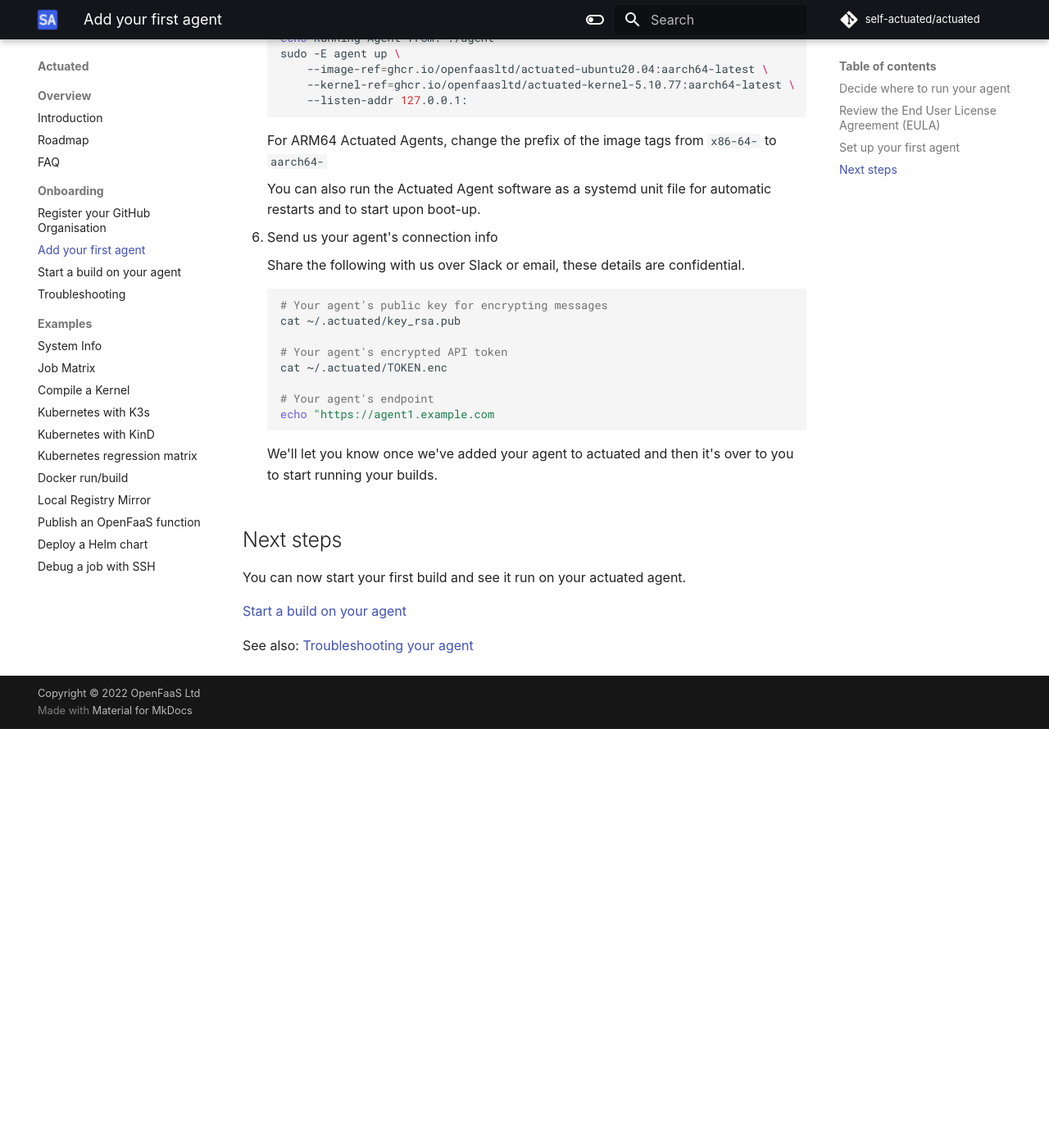
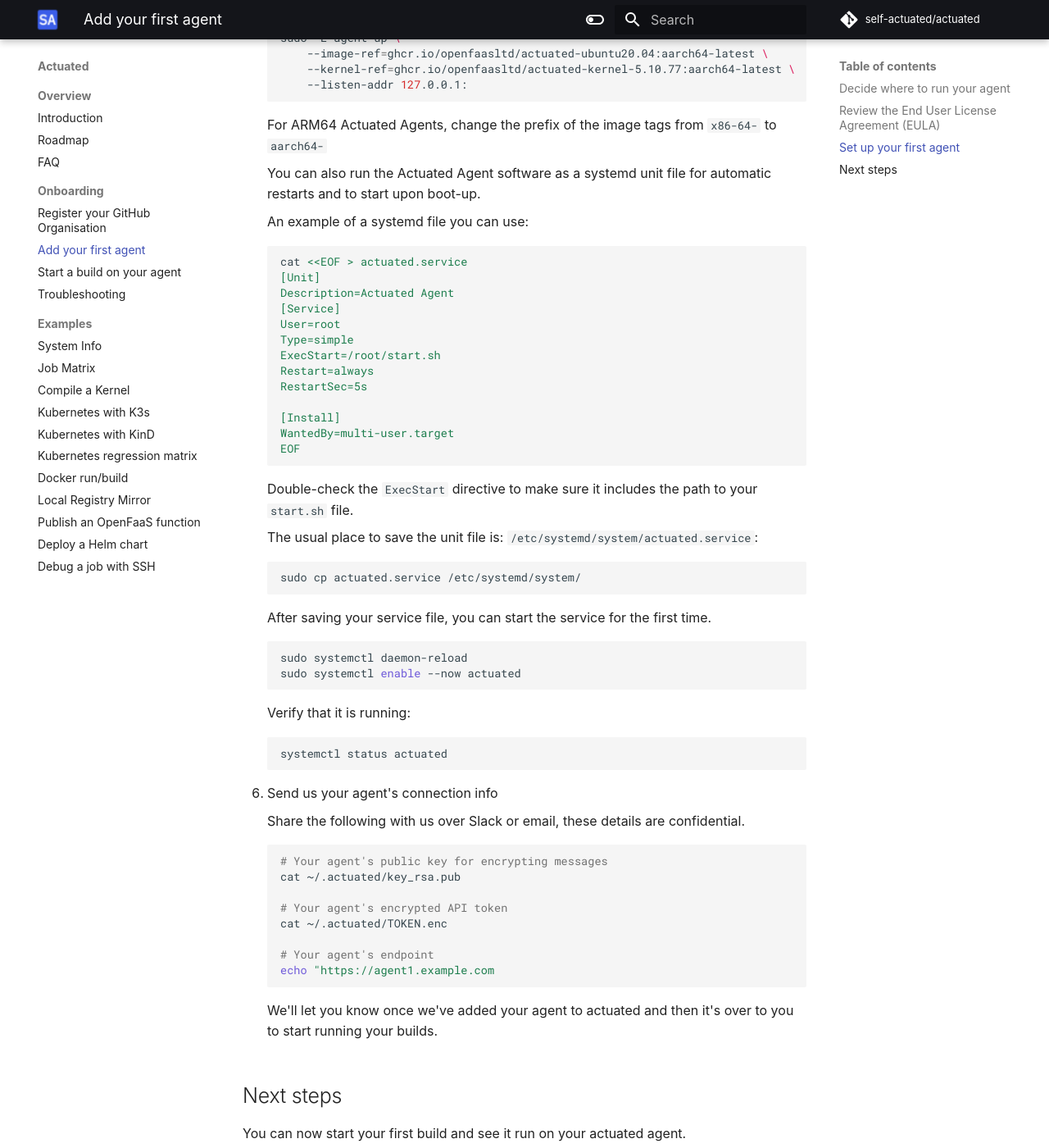
Before and after one commit to welteki/docs.actuated.dev, an MkDocs documentation site: the page built from docs/add-agent.md, in a window 1280 px wide and 1400 px high, scrolled down 4454 px. Shown: the whole window at 82% size. Built offline with MkDocs 1.6.1 and Material for MkDocs 9.7.7, drawn with Linux system fonts in a browser that asks for light colours; some web fonts are replaced; before the commit the page ends 5343 px from its top, so only the background shows below that.

Commit message:
Add systemd unit file example to agent setup docs
Signed-off-by: Han Verstraete (OpenFaaS Ltd) <han@openfaas.com>

````diff
--- a/docs/add-agent.md
+++ b/docs/add-agent.md
@@ -128,7 +128,6 @@
     VwaHniNYHn5niJHH/DgvXMWDECoKA1ZJyMdWC3MuIlyfWVzT5N7a/HPTzyzlrdCl
     bwIDAQAB
     -----END RSA PUBLIC KEY-----
-
     EOF
 
     agent encrypt --key ./actuated.pem \
@@ -183,6 +182,44 @@
 
     You can also run the Actuated Agent software as a systemd unit file for automatic restarts and to start upon boot-up.
 
+    An example of a systemd file you can use:
+
+    ```bash
+    cat <<EOF > actuated.service
+    [Unit]
+    Description=Actuated Agent
+    [Service]
+    User=root
+    Type=simple
+    ExecStart=/root/start.sh
+    Restart=always
+    RestartSec=5s
+
+    [Install]
+    WantedBy=multi-user.target
+    EOF
+    ```
+    Double-check the `ExecStart` directive to make sure it includes the path to your `start.sh` file.
+
+    The usual place to save the unit file is: `/etc/systemd/system/actuated.service`:
+
+    ```bash
+    sudo cp actuated.service /etc/systemd/system/
+    ```
+
+    After saving your service file, you can start the service for the first time.
+
+    ```bash
+    sudo systemctl daemon-reload
+    sudo systemctl enable --now actuated
+    ```
+
+    Verify that it is running:
+
+    ```bash
+    systemctl status actuated
+    ```
+
 6. Send us your agent's connection info
 
     Share the following with us over Slack or email, these details are confidential.
````
